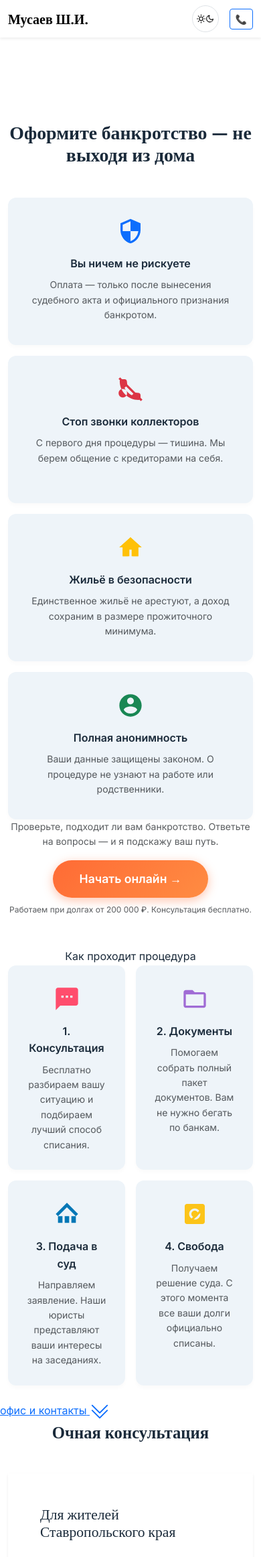
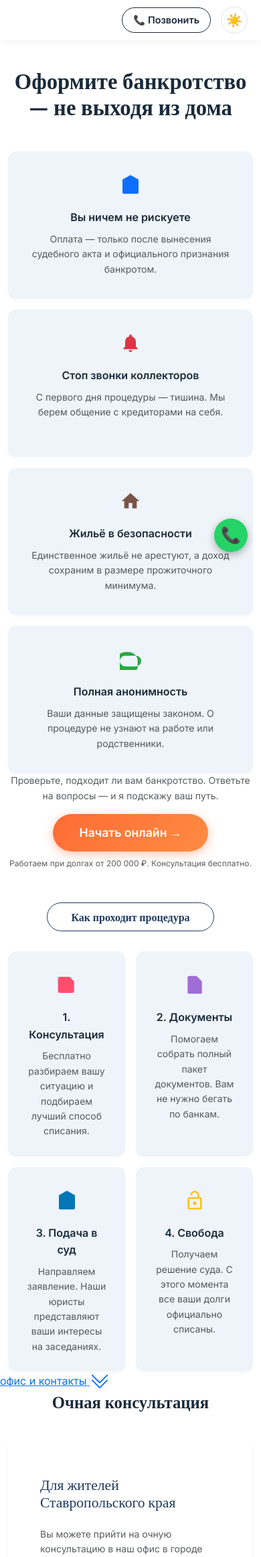
Before and after one commit to mus-shi/bankruptcy, a Flask app: page / in a window 390 px wide. Shown: the top 2324 px of the page at 67% size. Run offline with Flask 3, Linux system fonts and the light colour scheme; some libraries are stand-ins or nearby versions.

Commit message:
Update index.html

```diff
--- a/templates/index.html
+++ b/templates/index.html
@@ -3,45 +3,54 @@
 <head>
   <meta charset="UTF-8">
   <meta name="viewport" content="width=device-width, initial-scale=1">
-  <title>Банкротство под ключ | Мусаев Ш.И.</title>
+  <title>Банкротство под ключ</title>
   <link href="https://fonts.googleapis.com/css2?family=Playfair+Display:wght@700&family=Inter:wght@400;500;600&display=swap" rel="stylesheet">
   <link href="https://cdn.jsdelivr.net/npm/bootstrap@5.3.2/dist/css/bootstrap.min.css" rel="stylesheet">
   <link rel="stylesheet" href="{{ url_for('static', filename='css/style.css') }}">
+  <style>
+    html { scroll-behavior: smooth; }
+    .process-title-frame {
+      display: inline-block;
+      padding: 8px 35px;
+      border: 1.5px solid #1e3a5f;
+      border-radius: 50px;
+      color: #1e3a5f;
+      font-weight: 600;
+      margin-bottom: 30px;
+      font-family: 'Playfair Display', serif;
+    }
+    body.dark .process-title-frame {
+      border: 1.5px solid #4a7ab5;
+      color: #4a7ab5;
+    }
+  </style>
 </head>
 <body>
 
-<nav class="navbar fixed-top main-navbar shadow-sm">
-  <div class="container d-flex justify-content-between align-items-center">
-    <div class="d-flex align-items-center gap-3">
-      <span class="navbar-brand mb-0 h1 fw-bold" style="font-family: 'Playfair Display', serif;">Мусаев Ш.И.</span>
-    </div>
+<nav class="sticky-top-bar">
+  <div></div>
 
-    <div class="d-flex align-items-center gap-3">
-      <button class="theme-toggle-btn" id="theme-toggler" aria-label="Переключить тему">
-        <svg class="icon-sun" xmlns="http://www.w3.org/2000/svg" width="20" height="20" viewBox="0 0 24 24" fill="none" stroke="currentColor" stroke-width="2" stroke-linecap="round" stroke-linejoin="round"><circle cx="12" cy="12" r="5"></circle><line x1="12" y1="1" x2="12" y2="3"></line><line x1="12" y1="21" x2="12" y2="23"></line><line x1="4.22" y1="4.22" x2="5.64" y2="5.64"></line><line x1="18.36" y1="18.36" x2="19.78" y2="19.78"></line><line x1="1" y1="12" x2="3" y2="12"></line><line x1="21" y1="12" x2="23" y2="12"></line><line x1="4.22" y1="19.78" x2="5.64" y2="18.36"></line><line x1="18.36" y1="5.64" x2="19.78" y2="4.22"></line></svg>
-        <svg class="icon-moon" xmlns="http://www.w3.org/2000/svg" width="20" height="20" viewBox="0 0 24 24" fill="none" stroke="currentColor" stroke-width="2" stroke-linecap="round" stroke-linejoin="round"><path d="M21 12.79A9 9 0 1 1 11.21 3 7 7 0 0 0 21 12.79z"></path></svg>
-      </button>
-
-      <a href="tel:+79991234567" class="btn btn-sm btn-outline-primary fw-bold btn-call-top">
-        📞 <span class="d-none d-sm-inline">Позвонить</span>
-      </a>
-    </div>
+  <div class="sticky-actions">
+    <a href="tel:+79991234567" class="btn-header-call">📞 Позвонить</a>
+    <button class="theme-toggle-btn" id="theme-toggle-btn" aria-label="Сменить тему">
+      <span id="theme-icon">☀️</span>
+    </button>
   </div>
 </nav>
 
 <div class="hero-viewport">
-  <header class="container text-center mt-5 pt-5">
+  <header class="container text-center" style="padding-top: 40px;">
 
-    <h1 class="mb-5 mt-4 hero-title">
+    <h1 class="mb-5" style="font-family: 'Playfair Display', serif; font-size: calc(1.8rem + 1vw);">
       Оформите банкротство — не выходя из дома
     </h1>
 
-    <div class="row g-3 align-items-stretch">
+    <div class="row g-3">
       <div class="col-lg-3 col-md-6">
-        <div class="equal-block h-100">
-          <div class="icon-wrapper text-primary">
-            <svg xmlns="http://www.w3.org/2000/svg" viewBox="0 0 24 24" width="40" height="40" fill="currentColor">
-              <path d="M12 1L3 5v6c0 5.55 3.84 10.74 9 12 5.16-1.26 9-6.45 9-12V5l-9-4zm0 10.99h7c-.53 4.12-3.28 7.79-7 8.94V12H5V6.3l7-3.11v8.8z"/>
+        <div class="equal-block">
+          <div class="icon-wrapper">
+            <svg xmlns="http://www.w3.org/2000/svg" viewBox="0 0 24 24" width="32" height="32" fill="#0d6efd">
+              <path d="M12 1L3 6v14a2 2 0 002 2h14a2 2 0 002-2V6l-9-5z"/>
             </svg>
           </div>
           <strong class="d-block mb-2">Вы ничем не рискуете</strong>
@@ -50,11 +59,13 @@
       </div>
 
       <div class="col-lg-3 col-md-6">
-        <div class="equal-block h-100">
-          <div class="icon-wrapper text-danger">
-            <svg xmlns="http://www.w3.org/2000/svg" viewBox="0 0 24 24" width="40" height="40" fill="currentColor">
-               <path d="M19.23 15.26l-2.54-.29c-.61-.07-1.21.14-1.64.57l-1.84 1.84c-2.83-1.44-5.15-3.75-6.59-6.59l1.85-1.85c.43-.43.64-1.03.57-1.64l-.29-2.52c-.12-1.01-.97-1.77-1.99-1.77H4.19C3.17 3 2.34 3.84 2.34 4.86c0 9.27 7.52 16.79 16.79 16.79 1.02 0 1.86-.83 1.86-1.85v-2.56c0-1.01-.76-1.87-1.76-1.98zM5.13 19.35c-2.09 0-3.79-1.7-3.79-3.79S3.04 11.77 5.13 11.77s3.79 1.7 3.79 3.79-1.7 3.79-3.79 3.79z"/>
-               <line x1="2" y1="2" x2="22" y2="22" stroke="currentColor" stroke-width="2"/>
+        <div class="equal-block">
+          <div class="icon-wrapper bell-icon-group">
+            <svg class="bell-normal" xmlns="http://www.w3.org/2000/svg" width="32" height="32" viewBox="0 0 24 24" fill="#dc3545">
+               <path d="M12 22c1.1 0 2-.9 2-2h-4c0 1.1.9 2 2 2zm6-6v-5c0-3.07-1.63-5.64-4.5-6.32V4c0-.83-.67-1.5-1.5-1.5s-1.5.67-1.5 1.5v.68C7.64 5.36 6 7.92 6 11v5l-2 2v1h16v-1l-2-2z"/>
+            </svg>
+            <svg class="bell-crossed" xmlns="http://www.w3.org/2000/svg" width="32" height="32" viewBox="0 0 24 24" fill="#dc3545">
+               <path d="M9.5 9.8l-2.09-2.09c.28-.6.62-1.15 1.01-1.65l1.62 1.62c-.2.66-.37 1.38-.54 2.12zm2.5-6.8c-.83 0-1.5.67-1.5 1.5v.68C10.5 5.18 9.29 6.22 8.36 7.55l7.32 7.32c.2-.76.32-1.58.32-2.42v-5c0-3.07-1.63-5.64-4.5-6.32V4c0-.83-.67-1.5-1.5-1.5zM3.41 4.59L2 6l3.41 3.41L4 11v5l-2 2v1h16v-1l-.59-.59L19 19l1.41-1.41L3.41 4.59zM6 16v-5c0-.49.07-.96.18-1.41l5.41 5.41H6zm6 6c1.1 0 2-.9 2-2h-4c0 1.1.9 2 2 2z"/>
             </svg>
           </div>
           <strong class="d-block mb-2">Стоп звонки коллекторов</strong>
@@ -63,11 +74,10 @@
       </div>
 
       <div class="col-lg-3 col-md-6">
-        <div class="equal-block h-100">
-          <div class="icon-wrapper text-warning">
-            <svg xmlns="http://www.w3.org/2000/svg" viewBox="0 0 24 24" width="40" height="40" fill="currentColor">
+        <div class="equal-block">
+          <div class="icon-wrapper">
+            <svg xmlns="http://www.w3.org/2000/svg" viewBox="0 0 24 24" width="32" height="32" fill="#795548">
               <path d="M10 20v-6h4v6h5v-8h3L12 3 2 12h3v8z"/>
-              <path d="M12 5.69l5 4.5V18h-2v-6H9v6H7v-7.81l5-4.5M12 3L2 12h3v8h6v-6h2v6h6v-8h3L12 3z"/>
             </svg>
           </div>
           <strong class="d-block mb-2">Жильё в безопасности</strong>
@@ -76,10 +86,10 @@
       </div>
 
       <div class="col-lg-3 col-md-6">
-        <div class="equal-block h-100">
-          <div class="icon-wrapper text-success">
-            <svg xmlns="http://www.w3.org/2000/svg" viewBox="0 0 24 24" width="40" height="40" fill="currentColor">
-              <path d="M12 2C6.48 2 2 6.48 2 12s4.48 10 10 10 10-4.48 10-10S17.52 2 12 2zm0 3c1.66 0 3 1.34 3 3s-1.34 3-3 3-3-1.34-3-3 1.34-3 3-3zm0 14.2c-2.5 0-4.71-1.28-6-3.22.03-1.99 4-3.08 6-3.08 1.99 0 5.97 1.09 6 3.08-1.29 1.94-3.5 3.22-6 3.22z"/>
+        <div class="equal-block">
+          <div class="icon-wrapper">
+            <svg xmlns="http://www.w3.org/2000/svg" viewBox="0 0 24 24" width="32" height="32" fill="#28a745">
+              <path d="M18 8a6 6 0 010 12H6a6 6 0 010-12h12m0-4H6a10 10 0 00-10 10v7a4 4 0 004 4h16a4 4 0 004-4v-7a10 10 0 00-10-10z"/>
             </svg>
           </div>
           <strong class="d-block mb-2">Полная анонимность</strong>
@@ -96,47 +106,46 @@
       </div>
 
       <div id="quiz-wrapper" class="quiz-inline-card" style="display: none;">
-        <button type="button" class="btn-close-quiz" onclick="closeQuiz()" aria-label="Закрыть">
-            <svg xmlns="http://www.w3.org/2000/svg" width="24" height="24" viewBox="0 0 24 24" fill="none" stroke="currentColor" stroke-width="2" stroke-linecap="round" stroke-linejoin="round"><line x1="18" y1="6" x2="6" y2="18"></line><line x1="6" y1="6" x2="18" y2="18"></line></svg>
-        </button>
-        <div id="quiz-container" class="pt-2"></div>
+        <div class="d-flex justify-content-end">
+          <button type="button" class="btn-close-quiz" onclick="closeQuiz()" aria-label="Закрыть">×</button>
+        </div>
+        <div id="quiz-container" class="h-100"></div>
       </div>
     </div>
   </header>
 
-  <section class="container text-center mt-5 mb-4">
+  <section class="container text-center mt-5">
     <span class="process-title-frame">Как проходит процедура</span>
 
-    <div class="row g-3 align-items-stretch">
+    <div class="row g-3">
       <div class="col-lg-3 col-md-6 col-6">
-        <div class="equal-block h-100">
-          <div class="icon-wrapper" style="color: #ff4d6d;">
-             <svg xmlns="http://www.w3.org/2000/svg" viewBox="0 0 24 24" width="40" height="40" fill="currentColor">
-               <path d="M20 2H4c-1.1 0-2 .9-2 2v18l4-4h14c1.1 0 2-.9 2-2V4c0-1.1-.9-2-2-2zM9 11H7V9h2v2zm4 0h-2V9h2v2zm4 0h-2V9h2v2z"/>
+        <div class="equal-block">
+          <div class="icon-wrapper">
+            <svg xmlns="http://www.w3.org/2000/svg" viewBox="0 0 24 24" width="32" height="32" fill="#ff4d6d">
+              <path d="M20 21H4a2 2 0 01-2-2V5a2 2 0 012-2h11l5 5v11a2 2 0 01-2 2z"/>
             </svg>
           </div>
           <strong class="d-block mb-2">1. Консультация</strong>
           <div class="small text-muted">Бесплатно разбираем вашу ситуацию и подбираем лучший способ списания.</div>
         </div>
       </div>
-
       <div class="col-lg-3 col-md-6 col-6">
-        <div class="equal-block h-100">
-          <div class="icon-wrapper" style="color: #a06cd5;">
-            <svg xmlns="http://www.w3.org/2000/svg" viewBox="0 0 24 24" width="40" height="40" fill="currentColor">
-              <path d="M20 6h-8l-2-2H4c-1.1 0-1.99.9-1.99 2L2 18c0 1.1.9 2 2 2h16c1.1 0 2-.9 2-2V8c0-1.1-.9-2-2-2zm0 12H4V8h16v10z"/>
+        <div class="equal-block">
+          <div class="icon-wrapper">
+             <svg xmlns="http://www.w3.org/2000/svg" viewBox="0 0 24 24" width="32" height="32" fill="#a06cd5">
+              <path d="M14 2H6a2 2 0 00-2 2v16a2 2 0 002 2h12a2 2 0 002-2V8l-6-6z"/>
             </svg>
           </div>
           <strong class="d-block mb-2">2. Документы</strong>
           <div class="small text-muted">Помогаем собрать полный пакет документов. Вам не нужно бегать по банкам.</div>
         </div>
       </div>
-
       <div class="col-lg-3 col-md-6 col-6">
-        <div class="equal-block h-100">
-          <div class="icon-wrapper" style="color: #0077b6;">
-            <svg xmlns="http://www.w3.org/2000/svg" viewBox="0 0 24 24" width="40" height="40" fill="currentColor">
-              <path d="M12 2L2 12l2 2 8-8 8 8 2-2L12 2z"/> <path d="M4 14h4v6H4zm6 0h4v6h-4zm6 0h4v6h-4z"/>
+        <div class="equal-block">
+          <div class="icon-wrapper">
+             <svg xmlns="http://www.w3.org/2000/svg" viewBox="0 0 24 24" width="32" height="32" fill="#0077b6">
+              <path d="M12 1L3 6v14a2 2 0 002 2h14a2 2 0 002-2V6l-9-5z"/>
+              <circle cx="12" cy="13" r="3" fill="none" stroke="#0077b6" stroke-width="2"/>
             </svg>
           </div>
           <strong class="d-block mb-2">3. Подача в суд</strong>
@@ -145,11 +154,10 @@
       </div>
 
       <div class="col-lg-3 col-md-6 col-6">
-        <div class="equal-block h-100">
-          <div class="icon-wrapper" style="color: #fcc419;">
-            <svg xmlns="http://www.w3.org/2000/svg" viewBox="0 0 24 24" width="40" height="40" fill="currentColor">
-              <path d="M19 3H5c-1.1 0-2 .9-2 2v14c0 1.1.9 2 2 2h14c1.1 0 2-.9 2-2V5c0-1.1-.9-2-2-2zm-7 14c-2.76 0-5-2.24-5-5s2.24-5 5-5 5 2.24 5 5-2.24 5-5 5zm0-8c-1.66 0-3 1.34-3 3s1.34 3 3 3 3-1.34 3-3-1.34-3-3-3z"/>
-              <path d="M9 16.17L4.83 12l-1.42 1.41L9 19 21 7l-1.41-1.41z" fill="currentColor"/>
+        <div class="equal-block">
+          <div class="icon-wrapper">
+            <svg xmlns="http://www.w3.org/2000/svg" width="32" height="32" viewBox="0 0 24 24" fill="#fcc419">
+               <path d="M12 17c1.1 0 2-.9 2-2s-.9-2-2-2-2 .9-2 2 .9 2 2 2zm6-9h-1V6c0-2.76-2.24-5-5-5S7 3.24 7 6h1.9c0-1.71 1.39-3.1 3.1-3.1 1.71 0 3.1 1.39 3.1 3.1v2H6c-1.1 0-2 .9-2 2v10c0 1.1.9 2 2 2h12c1.1 0 2-.9 2-2V10c0-1.1-.9-2-2-2zm0 12H6V10h12v10z"/>
             </svg>
           </div>
           <strong class="d-block mb-2">4. Свобода</strong>
@@ -159,7 +167,7 @@
     </div>
   </section>
 
-  <a href="#office-block" class="scroll-indicator pb-3">
+  <a href="#office-block" class="scroll-indicator">
     <span class="scroll-label">офис и контакты</span>
     <svg width="30" height="30" fill="currentColor" viewBox="0 0 16 16"><path d="M1.646 6.646a.5.5 0 0 1 .708 0L8 12.293l5.646-5.647a.5.5 0 0 1 .708.708l-6 6a.5.5 0 0 1-.708 0l-6-6a.5.5 0 0 1 0-.708z"/><path d="M1.646 2.646a.5.5 0 0 1 .708 0L8 8.293l5.646-5.647a.5.5 0 0 1 .708.708l-6 6a.5.5 0 0 1-.708 0l-6-6a.5.5 0 0 1 0-.708z"/></svg>
   </a>
@@ -169,8 +177,8 @@
   <div class="container">
     <h2 class="text-center mb-5" style="font-family: 'Playfair Display', serif;">Очная консультация</h2>
     <div class="row g-0 office-card shadow-sm">
-      <div class="col-md-6 p-5 d-flex flex-column justify-content-center">
-        <h3 class="h4 mb-4" style="color: var(--primary-color);">Для жителей Ставропольского края</h3>
+      <div class="col-md-6 p-5">
+        <h3 class="h4 mb-4" style="color: #1e3a5f;">Для жителей Ставропольского края</h3>
         <p class="small text-muted mb-4">Вы можете прийти на очную консультацию в наш офис в городе Железноводске.</p>
         <div class="mb-3">
           <p class="mb-1"><strong>Адрес:</strong></p>
@@ -182,7 +190,7 @@
           <p class="text-muted small">Сб–Вс: выходной</p>
         </div>
         <div class="d-flex align-items-center gap-3">
-          <span class="small text-muted">Телефон:</span>
+          <span class="small">Телефон:</span>
           <a href="tel:+79991234567" class="btn btn-outline-dark btn-sm px-3">📞 Позвонить</a>
         </div>
       </div>
@@ -202,20 +210,27 @@
 <footer class="text-center py-5 border-top">
   <div class="container">
     <div class="d-flex justify-content-center align-items-center gap-4 mb-4">
+
       <a href="https://wa.me/79991234567" target="_blank" class="social-link" aria-label="WhatsApp">
-        <img src="https://upload.wikimedia.org/wikipedia/commons/6/6b/WhatsApp.svg" alt="WhatsApp" class="footer-social-img">
-      </a>
-      <a href="https://t.me/ripe_man" target="_blank" class="social-link" aria-label="Telegram">
-        <img src="https://upload.wikimedia.org/wikipedia/commons/8/82/Telegram_logo.svg" alt="Telegram" class="footer-social-img">
-      </a>
-      <a href="https://vk.com/club235261619?from=groups" target="_blank" class="social-link" aria-label="VK">
-        <svg class="footer-social-img" xmlns="http://www.w3.org/2000/svg" viewBox="0 0 24 24" fill="#0077FF">
-            <path d="M13.162 18.994c.609 0 1.016-.368 1.256-1.112 1.33-4.138 3.736-5.467 6.004-5.267.568.049.824.279.792.833-.036.554-.316.896-.86.946-1.42.132-2.316.8-2.676 1.996-.328 1.092.176 1.94 1.376 2.04 1.256.104 2.228-.696 2.916-1.604.492-.656.492-1.636 0-2.292-.492-.656-1.396-1.076-2.212-1.028-.816.048-1.576.544-1.996 1.304-.42.76-.328 1.684.228 2.348.556.664 1.488.94 2.304.684.816-.256 1.376-1.016 1.376-1.872 0-.856-.696-1.552-1.552-1.552H3.88c-.856 0-1.552.696-1.552 1.552s.696 1.552 1.552 1.552h9.28z"/>
-            <path d="M12 0C5.373 0 0 5.373 0 12s5.373 12 12 12 12-5.373 12-12S18.627 0 12 0zm6.16 15.64c-.936 1.38-2.484 2.22-4.128 2.22-1.284 0-2.52-.492-3.48-1.38-2.64-2.46-4.32-5.88-4.68-9.48-.06-.588.372-1.104.96-1.164.588-.06 1.104.372 1.164.96.3 3.012 1.704 5.868 3.912 7.932.708.66 1.62 1.02 2.568 1.02 1.164 0 2.268-.588 2.928-1.56.516-.768.456-1.788-.144-2.484-.6-.696-1.608-1.02-2.532-.816-.924.204-1.62 1.008-1.62 1.956 0 .864.54 1.62 1.356 1.86.816.24 1.68-.132 2.064-.888.384-.756.12-1.68-.612-2.112-.732-.432-1.656-.192-2.088.54-.432.732-.192 1.656.54 2.088.732.432 1.656.192 2.088-.54.216-.36.216-.804 0-1.164-.216-.36-.6-.588-1.02-.588-.42 0-.804.228-1.02.588s-.216.804 0 1.164c.432.732 1.356.972 2.088.54z"/>
+        <svg xmlns="http://www.w3.org/2000/svg" aria-label="WhatsApp" role="img" viewBox="0 0 512 512">
+          <rect width="512" height="512" rx="15%" fill="#25d366"/>
+          <path fill="#25d366" stroke="#ffffff" stroke-width="26" d="M123 393l14-65a138 138 0 1150 47z"/>
+          <path fill="#ffffff" d="M308 273c-3-2-6-3-9 1l-12 16c-3 2-5 3-9 1-15-8-36-17-54-47-1-4 1-6 3-8l9-14c2-2 1-4 0-6l-12-29c-3-8-6-7-9-7h-8c-2 0-6 1-10 5-22 22-13 53 3 73 3 4 23 40 66 59 32 14 39 12 48 10 11-1 22-10 27-19 1-3 6-16 2-18"/>
         </svg>
       </a>
+
+      <a href="https://t.me/ripe_man" target="_blank" class="social-link" aria-label="Telegram">
+        <img src="https://upload.wikimedia.org/wikipedia/commons/8/82/Telegram_logo.svg" alt="Telegram Logo">
+      </a>
+
+      <a href="https://vk.com/club235261619?from=groups" target="_blank" class="social-link" aria-label="VK">
+        <svg fill="#0077FF" width="800px" height="800px" viewBox="0 0 32 32" version="1.1" xmlns="http://www.w3.org/2000/svg">
+          <path d="M25.217 22.402h-2.179c-0.825 0-1.080-0.656-2.562-2.158-1.291-1.25-1.862-1.418-2.179-1.418-0.445 0-0.572 0.127-0.572 0.741v1.968c0 0.53-0.169 0.847-1.566 0.847-2.818-0.189-5.24-1.726-6.646-3.966l-0.021-0.035c-1.632-2.027-2.835-4.47-3.43-7.142l-0.022-0.117c0-0.317 0.127-0.614 0.741-0.614h2.179c0.55 0 0.762 0.254 0.975 0.846 1.078 3.112 2.878 5.842 3.619 5.842 0.275 0 0.402-0.127 0.402-0.825v-3.219c-0.085-1.482-0.868-1.608-0.868-2.137 0.009-0.283 0.241-0.509 0.525-0.509 0.009 0 0.017 0 0.026 0.001l-0.001-0h3.429c0.466 0 0.635 0.254 0.635 0.804v4.34c0 0.465 0.212 0.635 0.339 0.635 0.275 0 0.509-0.17 1.016-0.677 1.054-1.287 1.955-2.759 2.642-4.346l0.046-0.12c0.145-0.363 0.493-0.615 0.9-0.615 0.019 0 0.037 0.001 0.056 0.002l-0.003-0h2.179c0.656 0 0.805 0.337 0.656 0.804-0.874 1.925-1.856 3.579-2.994 5.111l0.052-0.074c-0.232 0.381-0.317 0.55 0 0.975 0.232 0.317 0.995 0.973 1.503 1.566 0.735 0.727 1.351 1.573 1.816 2.507l0.025 0.055c0.212 0.612-0.106 0.93-0.72 0.93zM20.604 1.004h-9.207c-8.403 0-10.392 1.989-10.392 10.392v9.207c0 8.403 1.989 10.392 10.392 10.392h9.207c8.403 0 10.392-1.989 10.392-10.392v-9.207c0-8.403-2.011-10.392-10.392-10.392z"></path>
+        </svg>
+      </a>
+
       <a href="https://commons.wikimedia.org/wiki/File:Max_logo_2025.png" title="Max Messenger" target="_blank" class="social-link">
-        <img src="https://upload.wikimedia.org/wikipedia/commons/thumb/7/75/Max_logo_2025.png/64px-Max_logo_2025.png" alt="Max" class="footer-social-img">
+        <img src="https://upload.wikimedia.org/wikipedia/commons/thumb/7/75/Max_logo_2025.png/64px-Max_logo_2025.png" alt="Max Logo">
       </a>
     </div>
 
@@ -228,6 +243,10 @@
   </div>
 </footer>
 
+<div class="call-sticky-bottom">
+  <a href="tel:+79991234567">📞</a>
+</div>
+
 <script src="https://www.google.com/recaptcha/api.js?render=6Lc_4kIsAAAAAIosVgEXXSdjvdSRmVJEzPhD5YhK"></script>
 <script>
   function reveal() {
@@ -238,20 +257,16 @@
   window.addEventListener("scroll", reveal);
   reveal();
 
-  const themeToggler = document.getElementById('theme-toggler');
-  const body = document.body;
+  // Логика смены темы для новой кнопки в хедере
+  const themeBtn = document.getElementById('theme-toggle-btn');
+  const themeIcon = document.getElementById('theme-icon');
 
-  // Проверка сохраненной темы
-  if (localStorage.getItem('theme') === 'dark') {
-      body.classList.add('dark');
-  }
-
-  themeToggler.addEventListener('click', () => {
-    body.classList.toggle('dark');
-    if (body.classList.contains('dark')) {
-        localStorage.setItem('theme', 'dark');
+  themeBtn.addEventListener('click', () => {
+    document.body.classList.toggle('dark');
+    if (document.body.classList.contains('dark')) {
+      themeIcon.textContent = '🌙';
     } else {
-        localStorage.setItem('theme', 'light');
+      themeIcon.textContent = '☀️';
     }
   });
 
```
